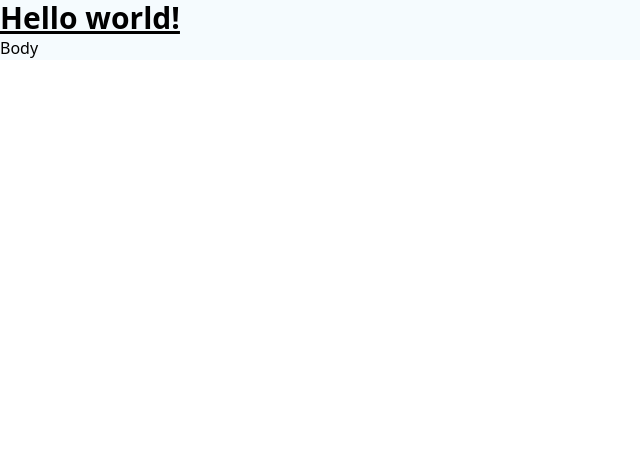
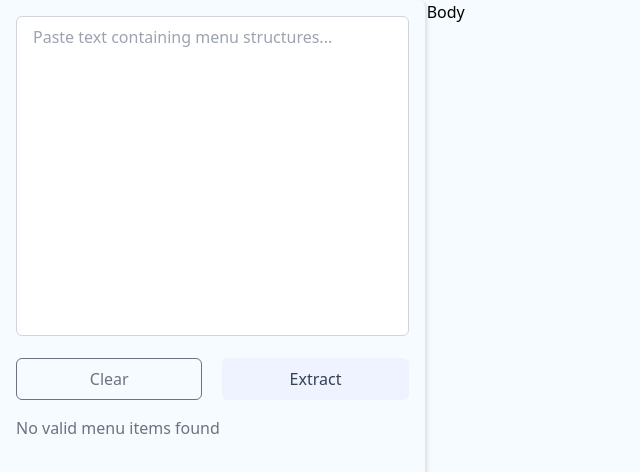
Before and after one commit to Millagoss/text-extraction-visualization, a React (Create React App) app: page / in a window 1280 px wide. Shown: the top 472 px of the page, without its empty margins (0-640 px from the left). Built offline with nearby package versions, Linux system fonts and the light colour scheme.

Commit message:
feat: text extraction

```diff
--- a/src/App.tsx
+++ b/src/App.tsx
@@ -3,7 +3,7 @@ import Sidebar from "./components/Sidebar";
 
 function App() {
   return (
-    <div className="bg-primary-body">
+    <div className="bg-primary-body flex h-full">
       <Sidebar />
       <Body />
     </div>
--- a/src/components/Body.tsx
+++ b/src/components/Body.tsx
@@ -1,7 +1,5 @@
-import React from "react";
-
 const Body = () => {
-  return <div>Body</div>;
+  return <div className="h-screen">Body</div>;
 };
 
 export default Body;
--- a/src/components/Sidebar.tsx
+++ b/src/components/Sidebar.tsx
@@ -1,7 +1,56 @@
+import { useState } from "react";
+
 const Sidebar = () => {
+  const [inputText, setInputText] = useState("");
+  const [menuItems, setMenuItems] = useState<RegExpMatchArray | []>([]);
+
+  const extractMenuItems = (text: string) => {
+    const regex = /\d+\.\s+.+/g;
+    return text.match(regex) || [];
+  };
+
+  const handleExtractClick = () => {
+    const extractedItems = extractMenuItems(inputText);
+    setMenuItems(extractedItems);
+  };
+
   return (
-    <div>
-      <h1 className="text-3xl font-bold underline">Hello world!</h1>
+    <div className="w-1/3 border-r-2 border-primary-border p-4 rounded-lg shadow-md">
+      <div>
+        <textarea
+          className="w-full min-h-80 px-4 py-2 mb-4 border border-gray-300 rounded-md resize-none focus:outline-none focus:border-blue-500"
+          value={inputText}
+          onChange={(e) => setInputText(e.target.value)}
+          placeholder="Paste text containing menu structures..."
+        />
+        <div className="flex gap-5 justify-between">
+          <button className="border border-gray-500 text-gray-500 w-1/2 px-4 py-2 mb-4 rounded-md hover:bg-gray-100 hover:text-gray-700 transition duration-300 ease-in-out">
+            Clear
+          </button>
+          <button
+            className="block w-1/2 px-4 py-2 mb-4 bg-primary-0 text-primary-text rounded-md hover:bg-primary-2 border-primary-border"
+            onClick={handleExtractClick}
+          >
+            Extract
+          </button>
+        </div>
+      </div>
+      <div>
+        {menuItems.length > 0 ? (
+          <ul>
+            {menuItems.map((item, index) => (
+              <li
+                key={index}
+                className="px-4 py-2 mb-2 bg-white border border-gray-300 rounded-md"
+              >
+                {item}
+              </li>
+            ))}
+          </ul>
+        ) : (
+          <p className="text-gray-500">No valid menu items found</p>
+        )}
+      </div>
     </div>
   );
 };
```
